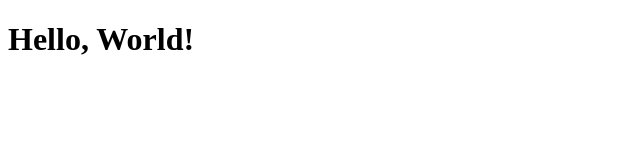
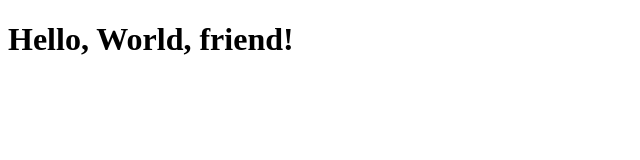
Before and after one commit to leedtan/leedtan.github.io, a plain HTML site: page index.html in a window 1280 px wide. Shown: the whole page, without its empty margins (0-640 px from the left). Drawn offline with Linux system fonts and the light colour scheme.

Commit message:
i made a friend

```diff
--- a/index.html
+++ b/index.html
@@ -3,6 +3,6 @@
 <head>
 </head>
 <body>
-    <h1> Hello, World! </h1>
+    <h1> Hello, World, friend! </h1>
 </body>
 </html>
```
